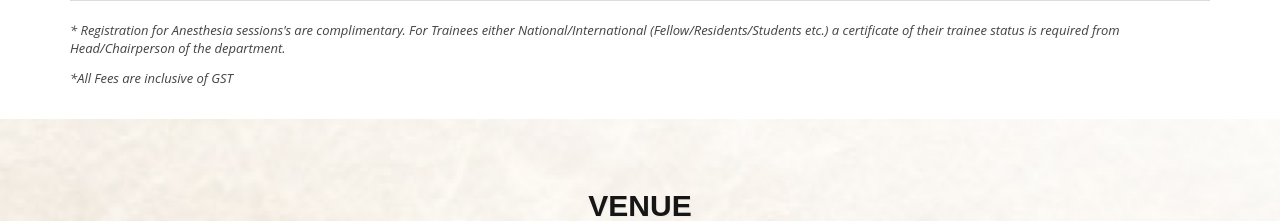
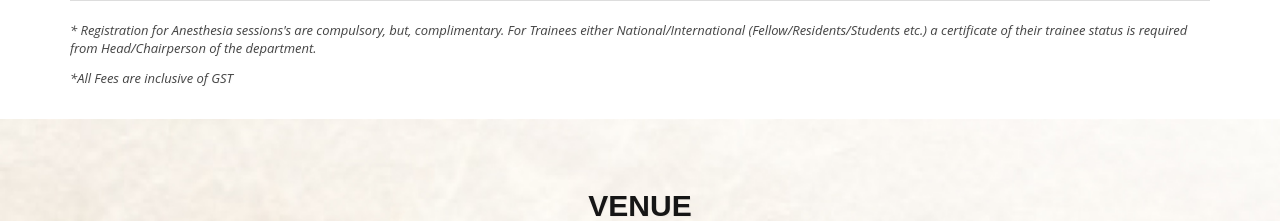
Before and after one commit to dotslash227/ailbs-website, a Django app: page /registration/ in a window 1280 px wide; the page is wider, and only the part inside the window is pictured. Shown: the part 2180-2401 px from the top of that part. Run offline with Django 3.2, Linux system fonts and the light colour scheme; some libraries are stand-ins or nearby versions.

Commit message:
Text change

```diff
--- a/templates/registration/register.html
+++ b/templates/registration/register.html
@@ -206,7 +206,7 @@
 
                     <div class="table_info">
                         <div class="media-body">
-                            <p><i>* Registration for Anesthesia sessions's are complimentary. For Trainees either National/International (Fellow/Residents/Students etc.) a certificate of their trainee status is required from Head/Chairperson of the department.
+                            <p><i>* Registration for Anesthesia sessions's are compulsory, but, complimentary. For Trainees either National/International (Fellow/Residents/Students etc.) a certificate of their trainee status is required from Head/Chairperson of the department.
                                 </i></p>
                             <p><i>*All Fees are inclusive of GST</i></p>
                         </div>
```
